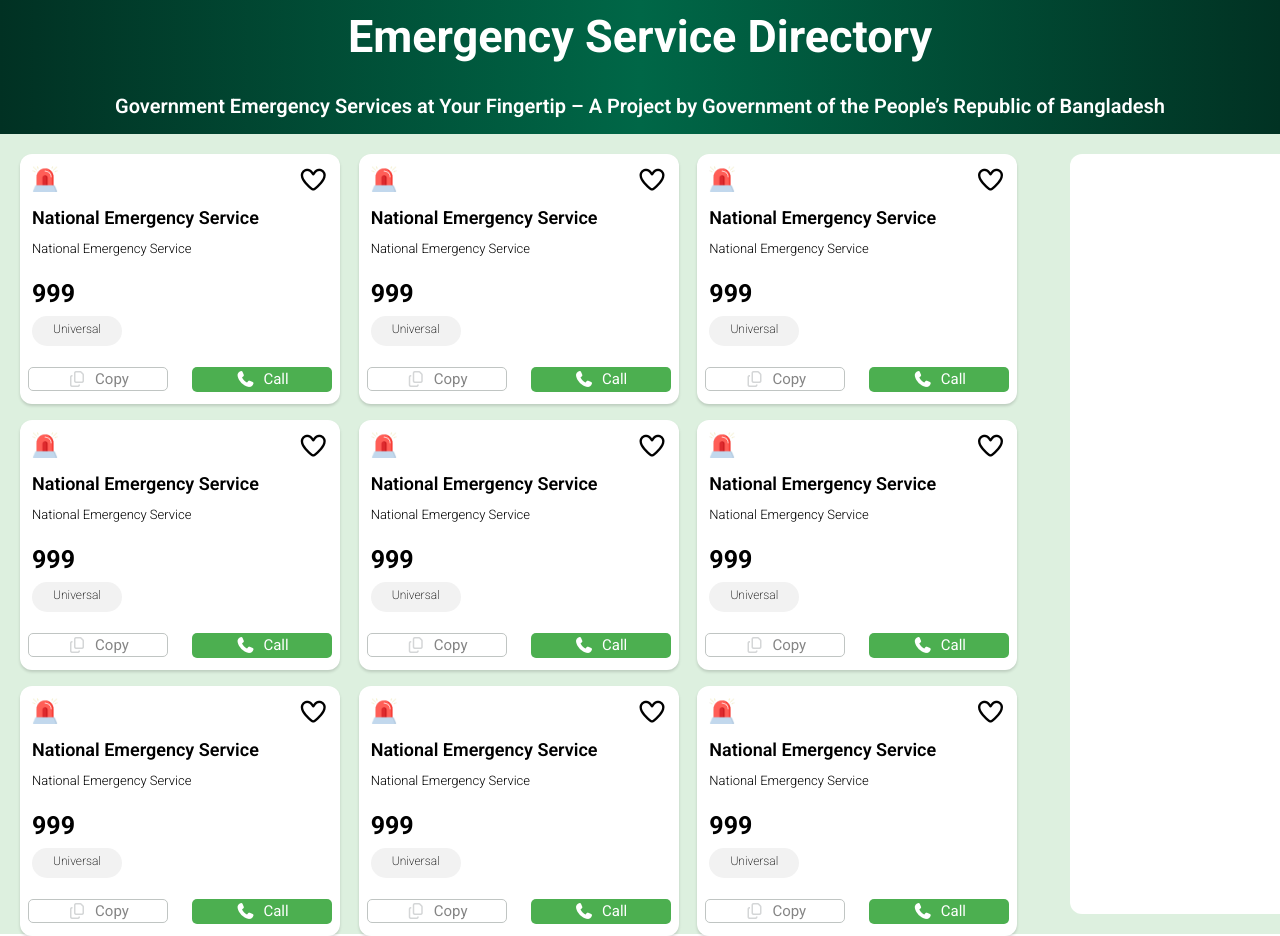
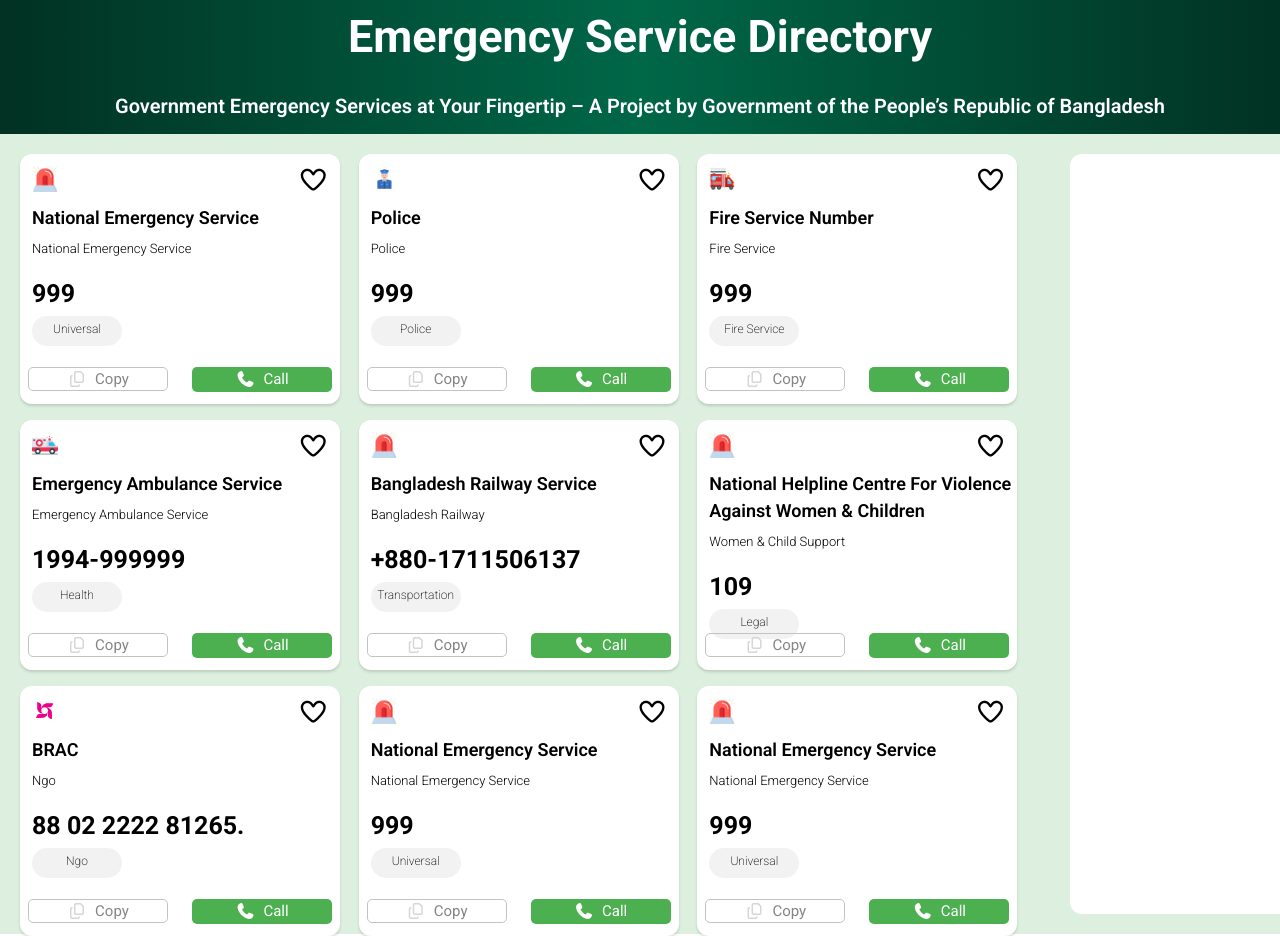
Before and after one commit to fahim-shareear/B-12-EmergencyHotline, a plain HTML site: page index.html in a window 1280 px wide. Shown: the part 222-1158 px from the top of the page. Drawn offline with nearby package versions, Linux system fonts and the light colour scheme.

Commit message:
updated the grid

```diff
--- a/index.html
+++ b/index.html
@@ -83,16 +83,16 @@
 
                 <div class="service_card w-[320px] h-[250px] bg-[#ffffff] rounded-[12px] shadow-[0_2px_3px_0_rgba(0,0,0,0.15)]">
                     <div class="service_img w-[100%] h-[50px] flex items-center justify-between top-3">
-                        <img src="assets/emergency.png" alt="logo" class="w-[50px] h-[50px] p-3">
+                        <img src="assets/police.png" alt="logo" class="w-[50px] h-[50px] p-3">
                         <i class="p-3 fa-regular fa-heart text-[25px] mr-5"></i>
                     </div>
                     <div class="service_details w-[100%] h-[150px]">
                         <div class="servicetitle w-[100%] h-[100%]">
-                            <h2 class="pl-3 capitalize font-[600] text-[18px]">national emergency service</h2>
-                            <p class="pl-3 pt-2 font-[300] capitalize text-[13px]">national emergency service</p>
+                            <h2 class="pl-3 capitalize font-[600] text-[18px]">police</h2>
+                            <p class="pl-3 pt-2 font-[300] capitalize text-[13px]">police</p>
                             <h1 class="pl-3 pt-4 font-[700] text-[25px]">999</h1>
                             <div class="ml-3 mt-1 rounded-[15px] detail bg-[#f2f2f2] w-[90px] h-[30px] text-center">
-                                <p class="capitalize text-[12px] font-[200] p-1">universal</p>
+                                <p class="capitalize text-[12px] font-[200] p-1">police</p>
                             </div>
                         </div>
                     </div>
@@ -110,16 +110,16 @@
 
                 <div class="service_card w-[320px] h-[250px] bg-[#ffffff] rounded-[12px] shadow-[0_2px_3px_0_rgba(0,0,0,0.15)]">
                     <div class="service_img w-[100%] h-[50px] flex items-center justify-between top-3">
-                        <img src="assets/emergency.png" alt="logo" class="w-[50px] h-[50px] p-3">
+                        <img src="assets/fire-service.png" alt="logo" class="w-[50px] h-[50px] p-3">
                         <i class="p-3 fa-regular fa-heart text-[25px] mr-5"></i>
                     </div>
                     <div class="service_details w-[100%] h-[150px]">
                         <div class="servicetitle w-[100%] h-[100%]">
-                            <h2 class="pl-3 capitalize font-[600] text-[18px]">national emergency service</h2>
-                            <p class="pl-3 pt-2 font-[300] capitalize text-[13px]">national emergency service</p>
+                            <h2 class="pl-3 capitalize font-[600] text-[18px]">fire service number</h2>
+                            <p class="pl-3 pt-2 font-[300] capitalize text-[13px]">fire service</p>
                             <h1 class="pl-3 pt-4 font-[700] text-[25px]">999</h1>
                             <div class="ml-3 mt-1 rounded-[15px] detail bg-[#f2f2f2] w-[90px] h-[30px] text-center">
-                                <p class="capitalize text-[12px] font-[200] p-1">universal</p>
+                                <p class="capitalize text-[12px] font-[200] p-1">fire service</p>
                             </div>
                         </div>
                     </div>
@@ -137,16 +137,16 @@
 
                 <div class="service_card w-[320px] h-[250px] bg-[#ffffff] rounded-[12px] shadow-[0_2px_3px_0_rgba(0,0,0,0.15)]">
                     <div class="service_img w-[100%] h-[50px] flex items-center justify-between top-3">
-                        <img src="assets/emergency.png" alt="logo" class="w-[50px] h-[50px] p-3">
+                        <img src="assets/ambulance.png" alt="logo" class="w-[50px] h-[50px] p-3">
                         <i class="p-3 fa-regular fa-heart text-[25px] mr-5"></i>
                     </div>
                     <div class="service_details w-[100%] h-[150px]">
                         <div class="servicetitle w-[100%] h-[100%]">
-                            <h2 class="pl-3 capitalize font-[600] text-[18px]">national emergency service</h2>
-                            <p class="pl-3 pt-2 font-[300] capitalize text-[13px]">national emergency service</p>
-                            <h1 class="pl-3 pt-4 font-[700] text-[25px]">999</h1>
+                            <h2 class="pl-3 capitalize font-[600] text-[18px]">emergency ambulance service</h2>
+                            <p class="pl-3 pt-2 font-[300] capitalize text-[13px]">emergency ambulance service</p>
+                            <h1 class="pl-3 pt-4 font-[700] text-[25px]">1994-999999</h1>
                             <div class="ml-3 mt-1 rounded-[15px] detail bg-[#f2f2f2] w-[90px] h-[30px] text-center">
-                                <p class="capitalize text-[12px] font-[200] p-1">universal</p>
+                                <p class="capitalize text-[12px] font-[200] p-1">health</p>
                             </div>
                         </div>
                     </div>
@@ -170,11 +170,11 @@
                     </div>
                     <div class="service_details w-[100%] h-[150px]">
                         <div class="servicetitle w-[100%] h-[100%]">
-                            <h2 class="pl-3 capitalize font-[600] text-[18px]">national emergency service</h2>
-                            <p class="pl-3 pt-2 font-[300] capitalize text-[13px]">national emergency service</p>
-                            <h1 class="pl-3 pt-4 font-[700] text-[25px]">999</h1>
+                            <h2 class="pl-3 capitalize font-[600] text-[18px]">bangladesh railway service</h2>
+                            <p class="pl-3 pt-2 font-[300] capitalize text-[13px]">bangladesh railway</p>
+                            <h1 class="pl-3 pt-4 font-[700] text-[25px]">+880-1711506137</h1>
                             <div class="ml-3 mt-1 rounded-[15px] detail bg-[#f2f2f2] w-[90px] h-[30px] text-center">
-                                <p class="capitalize text-[12px] font-[200] p-1">universal</p>
+                                <p class="capitalize text-[12px] font-[200] p-1">transportation</p>
                             </div>
                         </div>
                     </div>
@@ -197,11 +197,11 @@
                     </div>
                     <div class="service_details w-[100%] h-[150px]">
                         <div class="servicetitle w-[100%] h-[100%]">
-                            <h2 class="pl-3 capitalize font-[600] text-[18px]">national emergency service</h2>
-                            <p class="pl-3 pt-2 font-[300] capitalize text-[13px]">national emergency service</p>
-                            <h1 class="pl-3 pt-4 font-[700] text-[25px]">999</h1>
+                            <h2 class="pl-3 capitalize font-[600] text-[18px]">National Helpline Centre for Violence Against Women & Children</h2>
+                            <p class="pl-3 pt-2 font-[300] capitalize text-[13px]">women & child support</p>
+                            <h1 class="pl-3 pt-4 font-[700] text-[25px]">109</h1>
                             <div class="ml-3 mt-1 rounded-[15px] detail bg-[#f2f2f2] w-[90px] h-[30px] text-center">
-                                <p class="capitalize text-[12px] font-[200] p-1">universal</p>
+                                <p class="capitalize text-[12px] font-[200] p-1">legal</p>
                             </div>
                         </div>
                     </div>
@@ -219,16 +219,16 @@
 
                 <div class="service_card w-[320px] h-[250px] bg-[#ffffff] rounded-[12px] shadow-[0_2px_3px_0_rgba(0,0,0,0.15)]">
                     <div class="service_img w-[100%] h-[50px] flex items-center justify-between top-3">
-                        <img src="assets/emergency.png" alt="logo" class="w-[50px] h-[50px] p-3">
+                        <img src="assets/brac.png" alt="logo" class="w-[50px] h-[50px] p-3">
                         <i class="p-3 fa-regular fa-heart text-[25px] mr-5"></i>
                     </div>
                     <div class="service_details w-[100%] h-[150px]">
                         <div class="servicetitle w-[100%] h-[100%]">
-                            <h2 class="pl-3 capitalize font-[600] text-[18px]">national emergency service</h2>
-                            <p class="pl-3 pt-2 font-[300] capitalize text-[13px]">national emergency service</p>
-                            <h1 class="pl-3 pt-4 font-[700] text-[25px]">999</h1>
+                            <h2 class="pl-3 uppercase font-[600] text-[18px]">brac</h2>
+                            <p class="pl-3 pt-2 font-[300] capitalize text-[13px]">ngo</p>
+                            <h1 class="pl-3 pt-4 font-[700] text-[25px]">88 02 2222 81265.</h1>
                             <div class="ml-3 mt-1 rounded-[15px] detail bg-[#f2f2f2] w-[90px] h-[30px] text-center">
-                                <p class="capitalize text-[12px] font-[200] p-1">universal</p>
+                                <p class="capitalize text-[12px] font-[200] p-1">ngo</p>
                             </div>
                         </div>
                     </div>
```
